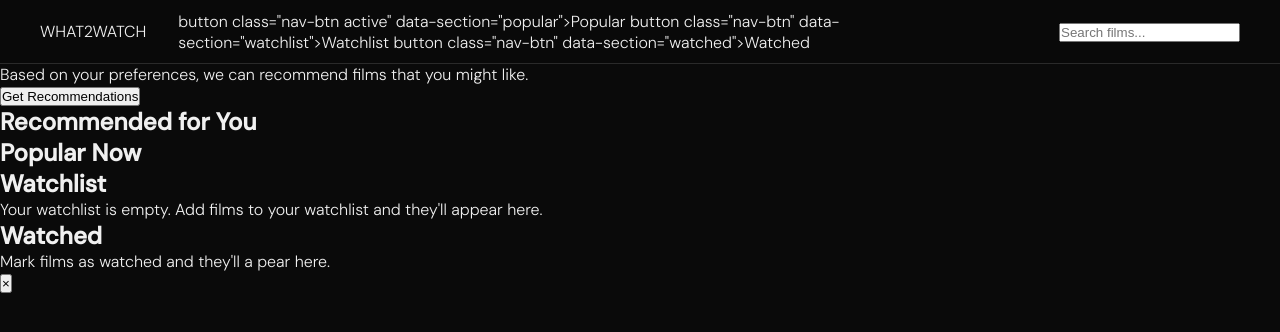
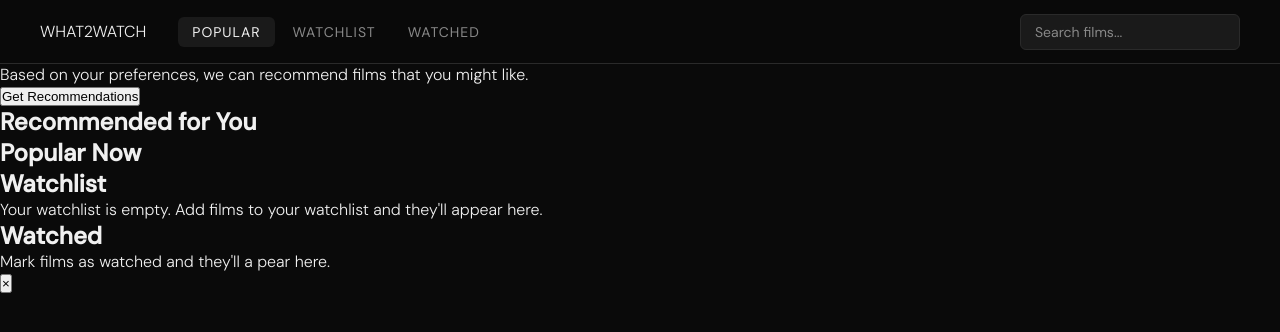
Before and after one commit to JTamag/What2Watch, a plain HTML site: page frontend/index.html in a window 1280 px wide. Drawn offline with Linux system fonts and the light colour scheme.

Commit message:
Completed css until the main part and fixed a bug not assigning the button type to the the buttons in the top bar

```diff
--- a/frontend/index.html
+++ b/frontend/index.html
@@ -12,9 +12,9 @@
     <header>
         <div class="logo">WHAT2WATCH</div>
         <nav>
-            button class="nav-btn active" data-section="popular">Popular</button>
-            button class="nav-btn" data-section="watchlist">Watchlist</button>
-            button class="nav-btn" data-section="watched">Watched</button>
+            <button class="nav-btn active" data-section="popular">Popular</button>
+            <button class="nav-btn" data-section="watchlist">Watchlist</button>
+            <button class="nav-btn" data-section="watched">Watched</button>
         </nav>
         <div class="search-bar">
             <input type="text" id="search-input" placeholder="Search films...">
--- a/frontend/styling.css
+++ b/frontend/styling.css
@@ -50,3 +50,51 @@ nav {
   display: flex;
   gap: 4px;
 }
+
+.nav-btn {
+  background: none;
+  border: none;
+  color: var(--muted);
+  font-size: 14px;
+  font-weight: 400;
+  font-family: 'DM Sans',sans-serif;
+  text-transform: uppercase;
+  padding: 6px 14px;
+  letter-spacing: 1px;
+  border-radius: var(--radius);
+  cursor: pointer;
+  transition: color 0.2s, background 0.2s;
+}
+.nav-btn:hover {
+  color: var(--text);
+  background: var(--bg3);
+}
+.nav-btn.active {
+  color: var(--text);
+  background: var(--bg3);
+}
+
+/* Search Bar */
+.search-bar{
+  margin-left: auto;
+}
+.search-bar input{
+  background: var(--bg3);
+  border: 1px solid var(--border);
+  color: var(--text);
+  padding: 8px 14px;
+  border-radius: var(--radius);
+  transition: border-color 0.2s;
+  width: 220px;
+  outline: none;
+  font-family: 'DM Sans',sans-serif;
+  font-size: 14px;
+}
+.search-bar input:focus{
+  border-color: var(--accent);
+}
+.search-bar input::placeholder{
+  color: var(--muted);
+}
+
+/* Main Content */
```
